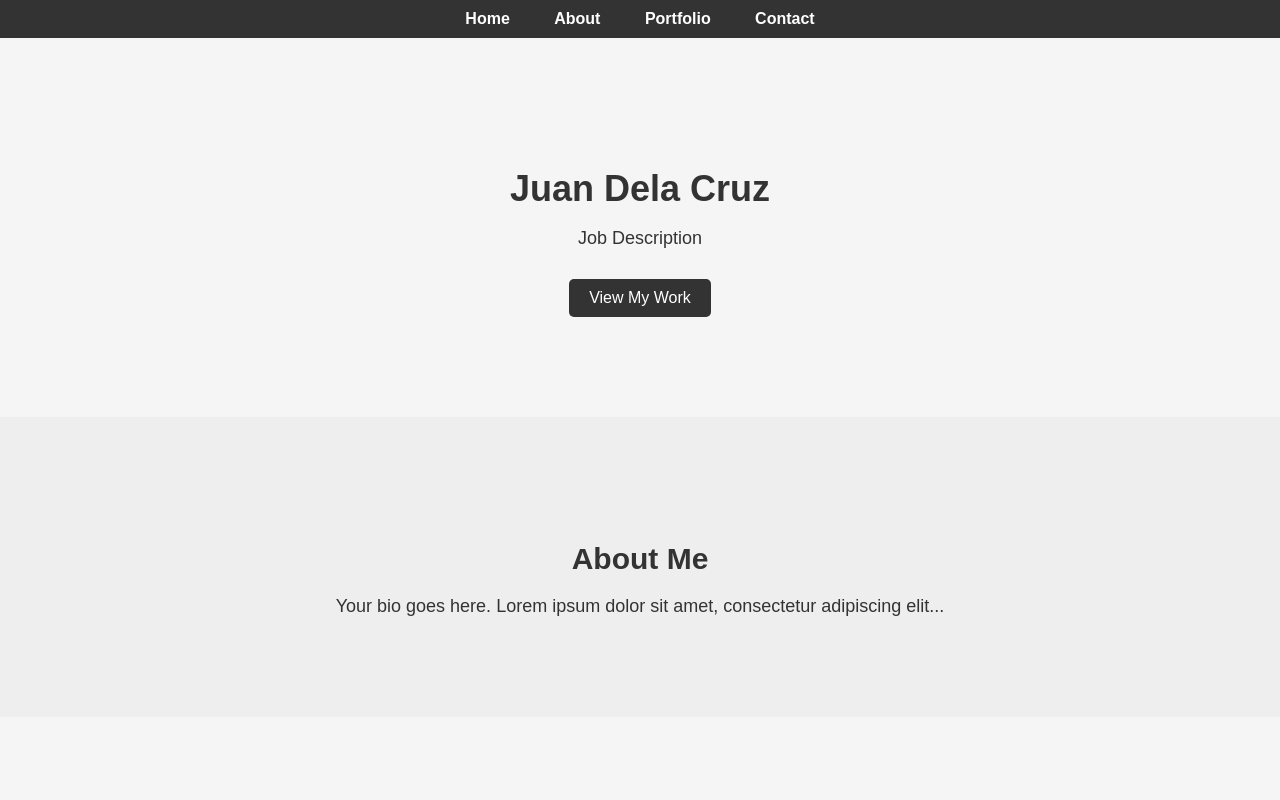
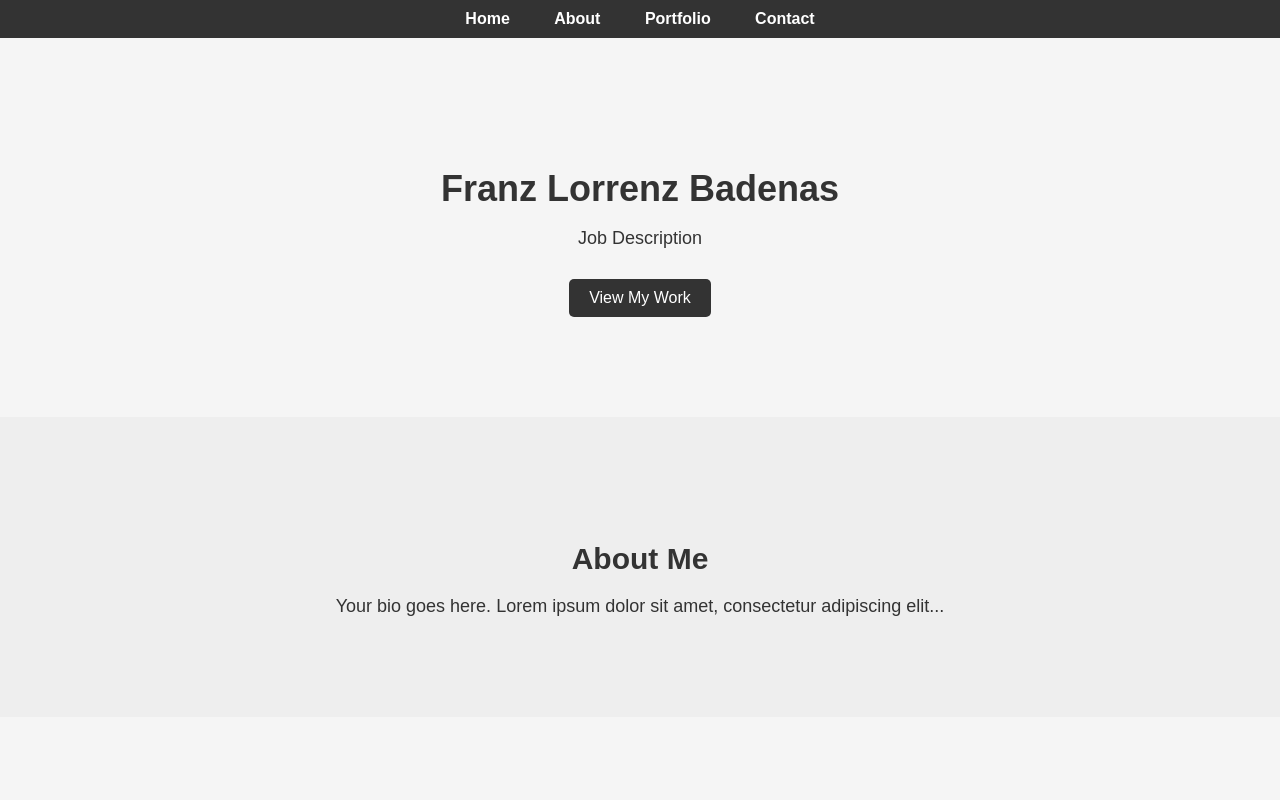
Before and after one commit to FurAnts0/flb-portfolio, a plain HTML site: page index.html in a window 1280 px wide. Shown: the top 800 px of the page. Drawn offline with Linux system fonts and the light colour scheme.

Commit message:
modified name

```diff
--- a/index.html
+++ b/index.html
@@ -19,7 +19,7 @@
     </header>
 
     <section id="home" class="hero">
-        <h1>Juan Dela Cruz</h1>
+        <h1>Franz Lorrenz Badenas</h1>
         <p>Job Description</p>
         <a href="#portfolio" class="cta-button">View My Work</a>
     </section>
```
